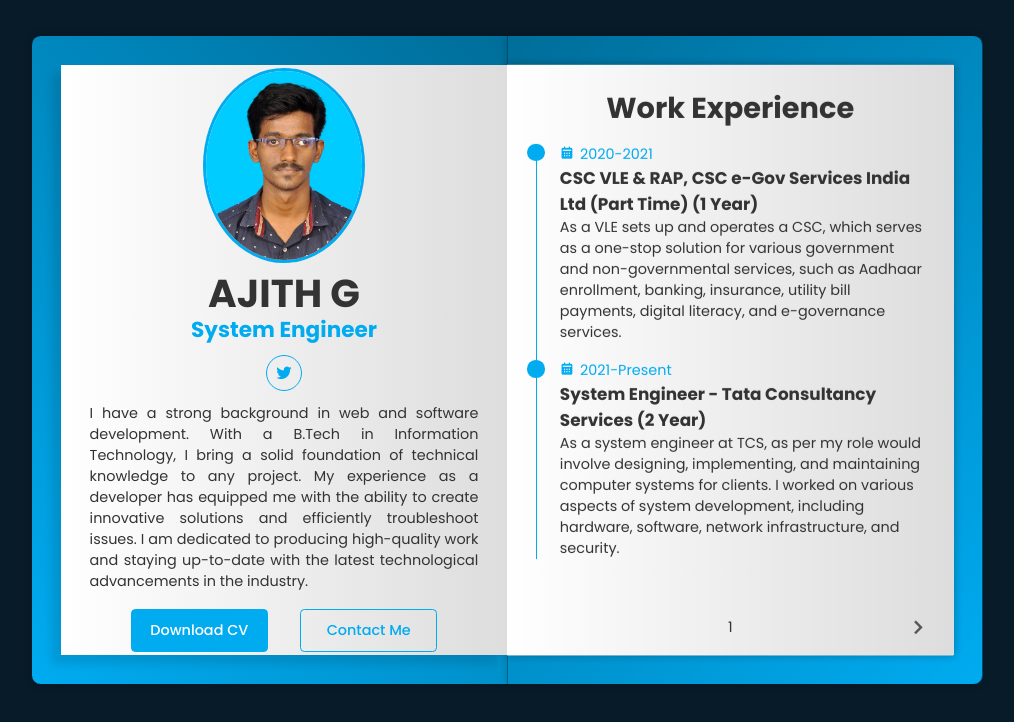
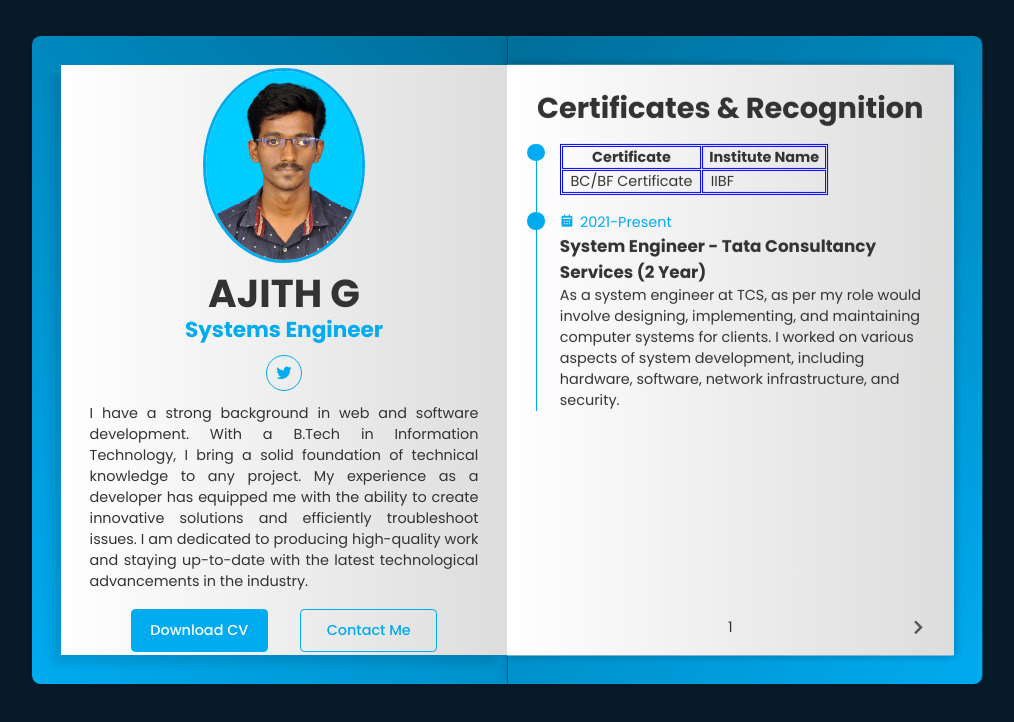
Before and after one commit to csctest148/csc.github.io, a plain HTML site: page index.html in a window 1280 px wide. Shown: the whole page, without its empty margins (133-1147 px from the left). Drawn offline with nearby package versions, Linux system fonts and the light colour scheme.

Commit message:
Update index.html

```diff
--- a/index.html
+++ b/index.html
@@ -31,7 +31,7 @@
                         <div class="profile-page">
                             <img src="photo.jpg" alt="">
                             <h1>AJITH G</h1>
-                            <h3>System Engineer</h3>
+                            <h3>Systems Engineer</h3>
 
                             <div class="social-media">
 
@@ -52,13 +52,21 @@
                     <div class="book-page page-right turn" id="turn-1">
                         <!-- page 1 (work experience) -->
                         <div class="page-front">
-                            <h1 class="title">Work Experience</h1>
+                            <h1 class="title">Certificates & Recognition</h1>
 
                             <div class="workeduc-box">
                                 <div class="workeduc-content">
-                                    <span class="year"><i class='bx bxs-calendar'></i>2020-2021</span>
-                                    <h3>CSC VLE & RAP, CSC e-Gov Services India Ltd (Part Time) (1 Year)</h3>
-                                    <p>As a VLE sets up and operates a CSC, which serves as a one-stop solution for various government and non-governmental services, such as Aadhaar enrollment, banking, insurance, utility bill payments, digital literacy, and e-governance services.</p>
+                                   <table>
+                                          <tr>
+                                             <th>&nbsp; Certificate &nbsp;</th>
+                                             <th>&nbsp; Institute Name &nbsp;</th>
+                                            </tr>
+                                          <tr>
+                                             <td>&nbsp; BC/BF Certificate &nbsp;</td>
+                                             <td>&nbsp; IIBF &nbsp;</td>
+                                          </tr>
+
+                                    </table>
                                 </div>
                                 <div class="workeduc-content">
                                     <span class="year"><i class='bx bxs-calendar'></i>2021-Present</span>
```
